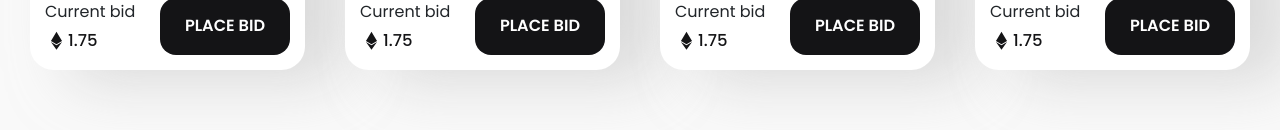
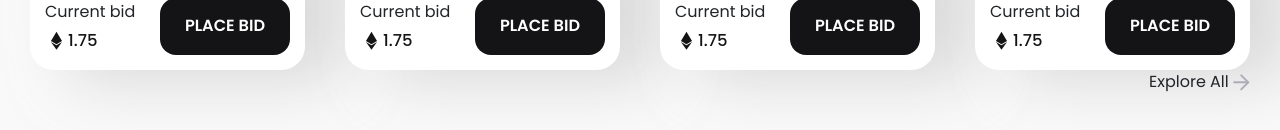
Before and after one commit to fayzullayevelmurod/DiveSea, a plain HTML site: page index.html in a window 1280 px wide. Shown: the part 2894-3024 px from the top of the page. Drawn offline with nearby package versions, Linux system fonts and the light colour scheme.

Commit message:
link added

```diff
--- a/index.html
+++ b/index.html
@@ -595,6 +595,15 @@
                             </div>
                         </div>
                     </div>
+                    <div class="marketplace_cards_link d-flex align-items-center justify-content-end">
+                        <a href="#">
+                            Explore All
+                            <svg width="17" height="17" viewBox="0 0 17 17" fill="none" xmlns="http://www.w3.org/2000/svg">
+                                <path d="M1.25281 8.351H15.2176" stroke="#ACADB9" stroke-width="1.99471" stroke-linecap="round" stroke-linejoin="round"/>
+                                <path d="M8.23389 1.36646L15.2163 8.34884L8.23389 15.3312" stroke="#ACADB9" stroke-width="1.99471" stroke-linecap="round" stroke-linejoin="round"/>
+                            </svg>
+                        </a>
+                    </div>
                 </div>
             </section>
             <!-- marketplace -->
```
Also changed, not shown: images/icons/all_icon.svg (added).
